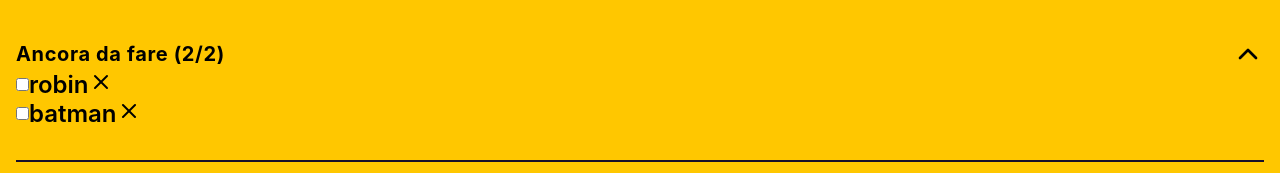
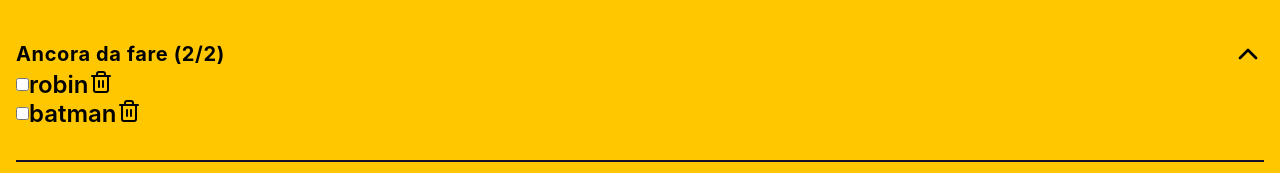
Before and after one commit to MarcoMaz/renato-do-list, a React (Create React App) app: page /main in a window 1280 px wide. Shown: the part 138-311 px from the top of the page. Built offline with nearby package versions, Linux system fonts and the light colour scheme.

Commit message:
fix( icon ): replace trash icon

```diff
--- a/src/components/Task.tsx
+++ b/src/components/Task.tsx
@@ -72,7 +72,7 @@ const Task: FunctionComponent<TaskProps> = ({
       <Link to="add-edit">
         <Button type="button" label={label} onClick={handleModifyTask} />
       </Link>
-      <Button closeSign type="button" onClick={handleRemoveDialog} />
+      <Button trashSign type="button" onClick={handleRemoveDialog} />
     </li>
   );
 };
--- a/src/components/core/Button.tsx
+++ b/src/components/core/Button.tsx
@@ -2,7 +2,7 @@
 import { FunctionComponent } from 'react';
 
 // import ICONS
-import { FiX, FiArrowRight, FiPlus, FiChevronLeft } from 'react-icons/fi';
+import { FiTrash2, FiArrowRight, FiPlus, FiChevronLeft } from 'react-icons/fi';
 
 type AllowedButtonType = 'button' | 'submit' | 'reset';
 
@@ -12,7 +12,7 @@ interface ButtonProps {
   isDisabled?: boolean;
   arrowLeft?: boolean;
   arrowRight?: boolean;
-  closeSign?: boolean;
+  trashSign?: boolean;
   plusSign?: boolean;
   onClick?: () => void;
 }
@@ -23,7 +23,7 @@ const Button: FunctionComponent<ButtonProps> = ({
   isDisabled,
   arrowLeft,
   arrowRight,
-  closeSign,
+  trashSign,
   plusSign,
   onClick,
 }) => {
@@ -31,7 +31,7 @@ const Button: FunctionComponent<ButtonProps> = ({
     <button type={type} disabled={isDisabled} onClick={onClick}>
       {arrowLeft && <FiChevronLeft data-testid="fi-chevron-left" />}
       {plusSign && <FiPlus />}
-      {closeSign && <FiX />}
+      {trashSign && <FiTrash2 />}
       {label}
       {arrowRight && <FiArrowRight />}
     </button>
```
